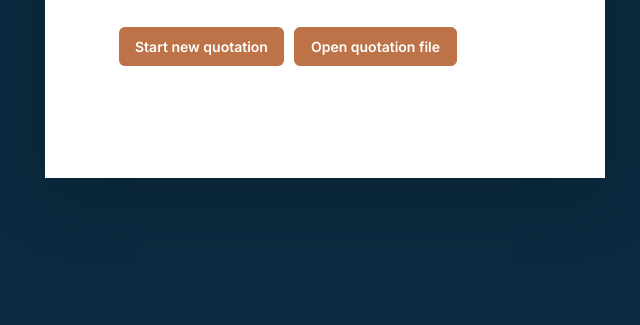
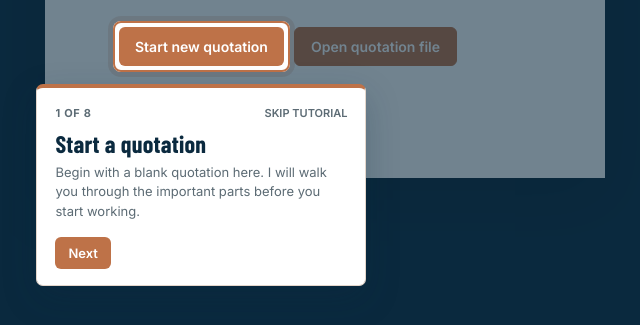
Before and after one commit to shawnie6769/Quotation-Generator, a website built with Vite: page quotation-app/index.html in a window 1280 px wide. Shown: the part 461-786 px from the top of the page, without its empty margins (315-955 px from the left). Built offline with nearby package versions, Linux system fonts and the light colour scheme.

Commit message:
feat: add tutorial feature with step-by-step guidance for new users

```diff
--- a/quotation-app/index.html
+++ b/quotation-app/index.html
@@ -114,6 +114,19 @@
   </main>
   </div>
 
+  <div class="tutorial" id="tutorial" hidden aria-live="polite">
+    <div class="tutorial-spotlight" id="tutorialSpotlight"></div>
+    <div class="tutorial-card" id="tutorialCard" role="dialog" aria-modal="false" aria-labelledby="tutorialTitle">
+      <div class="tutorial-progress"><span id="tutorialStepCount"></span><button class="tutorial-close" id="tutorialSkipBtn" type="button">Skip tutorial</button></div>
+      <h2 id="tutorialTitle"></h2>
+      <p id="tutorialText"></p>
+      <div class="tutorial-actions">
+        <button class="btn btn-quiet" id="tutorialBackBtn" type="button">Back</button>
+        <button class="btn btn-primary" id="tutorialNextBtn" type="button">Next</button>
+      </div>
+    </div>
+  </div>
+
   <script type="module" src="/src/main.js"></script>
 </body>
 </html>
--- a/quotation-app/src/main.js
+++ b/quotation-app/src/main.js
@@ -3,6 +3,7 @@ import { initializeItemsTable } from './components/itemsTable.js';
 import { initializeClientForm, resetClientForm } from './components/clientForm.js';
 import { recalculateTotals } from './components/totals.js';
 import { initializePdfExport } from './pdf/exportPdf.js';
+import { initializeTutorial } from './tutorial.js';
 import {
   clearDraft,
   createQuotationFile,
@@ -136,3 +137,6 @@ document.getElementById('editor').addEventListener('input', persistDraft);
 document.getElementById('editor').addEventListener('change', persistDraft);
 
 if (loadDraft()) document.getElementById('resumeQuotationBtn').hidden = false;
+
+const tutorial = initializeTutorial({ startNewQuotation });
+setTimeout(() => tutorial.start(), 250);
--- a/quotation-app/src/style.css
+++ b/quotation-app/src/style.css
@@ -18,6 +18,18 @@ body{
   -webkit-font-smoothing:antialiased;
 }
 [hidden]{display:none !important;}
+.tutorial-active{overflow:hidden;}
+.tutorial{position:fixed;inset:0;z-index:100;pointer-events:none;}
+.tutorial-spotlight{position:fixed;border:2px solid var(--clay);border-radius:8px;box-shadow:0 0 0 9999px rgba(11,42,63,.58),0 0 0 5px rgba(190,114,72,.18);pointer-events:none;transition:top .2s ease,left .2s ease,width .2s ease,height .2s ease;}
+.tutorial-card{position:fixed;z-index:101;pointer-events:auto;padding:18px 18px 16px;background:var(--white);border:1px solid #E4D6CB;border-top:4px solid var(--clay);border-radius:7px;box-shadow:0 12px 34px rgba(11,42,63,.22);color:var(--ink);transition:top .2s ease,left .2s ease;}
+.tutorial-progress{display:flex;align-items:center;justify-content:space-between;gap:12px;color:var(--slate);font-size:11px;font-weight:700;letter-spacing:.06em;text-transform:uppercase;}
+.tutorial-close{padding:0;border:0;background:none;color:var(--slate);font:600 11px 'Inter',sans-serif;cursor:pointer;text-transform:uppercase;}
+.tutorial-close:hover{color:var(--clay-dark);text-decoration:underline;}
+.tutorial-card h2{margin:12px 0 7px;color:var(--navy);font-size:24px;line-height:1;}
+.tutorial-card p{margin:0;color:var(--slate);font-size:13px;line-height:1.5;}
+.tutorial-actions{display:flex;align-items:center;justify-content:space-between;margin-top:16px;}
+.tutorial-actions .btn{padding:8px 13px;font-size:13px;}
+.tutorial-actions .btn-quiet{padding:8px 0;}
 .landing{min-height:100vh;display:grid;place-items:center;padding:24px;background:var(--navy);}
 .landing-panel{width:min(100%,560px);padding:clamp(34px,8vw,74px);background:var(--white);border-top:8px solid var(--clay);box-shadow:0 20px 60px rgba(0,0,0,.18);}
 .landing-kicker{margin:0 0 12px;color:var(--clay-dark);font-size:12px;font-weight:700;letter-spacing:.18em;}
@@ -176,6 +188,7 @@ textarea#terms:focus{border-color:var(--clay);}
   .landing-panel{padding:34px 24px 30px;}
   .landing-actions{display:grid;}
   .landing-actions .btn{width:100%;min-height:44px;}
+  .tutorial-card{padding:16px;}
   main{padding:20px 8px 56px;}
   .hint{margin-right:4px;margin-left:4px;line-height:1.45;}
   .toolbar{padding:12px 12px;}
--- /dev/null
+++ b/quotation-app/src/tutorial.js
@@ -0,0 +1,129 @@
+const tutorialKey = 'stoneric-quotation-tutorial-complete';
+
+export function initializeTutorial({ startNewQuotation }) {
+  const tutorial = document.getElementById('tutorial');
+  const spotlight = document.getElementById('tutorialSpotlight');
+  const card = document.getElementById('tutorialCard');
+  const title = document.getElementById('tutorialTitle');
+  const text = document.getElementById('tutorialText');
+  const stepCount = document.getElementById('tutorialStepCount');
+  const nextBtn = document.getElementById('tutorialNextBtn');
+  const backBtn = document.getElementById('tutorialBackBtn');
+  const skipBtn = document.getElementById('tutorialSkipBtn');
+  let stepIndex = 0;
+
+  const steps = [
+    {
+      target: '#startQuotationBtn',
+      title: 'Start a quotation',
+      text: 'Begin with a blank quotation here. I will walk you through the important parts before you start working.',
+      next: startNewQuotation
+    },
+    {
+      target: '#toolbarOpenQuotationBtn',
+      title: 'Open an existing quotation',
+      text: 'Use Open file whenever you have a saved Stoneric quotation file. Your client details, items, totals, and settings will be restored.'
+    },
+    {
+      target: '.meta-row',
+      title: 'Add client details',
+      text: 'Enter the company, address, contact person, email, and quotation date here. Changes are saved automatically on this device.'
+    },
+    {
+      target: '#itemsBody tr:first-child',
+      title: 'Add quotation items',
+      text: 'Each row is an item. Add its description, quantity, unit, and unit price. Use Add item below the table for more rows.'
+    },
+    {
+      target: '.toggle-row-total',
+      title: 'Exclude a row from totals',
+      text: 'Rows are included by default. Hover the row total and use the minus button when you want to show a unit price without adding that row to the quotation total.'
+    },
+    {
+      target: '.totals',
+      title: 'Review the totals',
+      text: 'The subtotal, VAT, and grand total update automatically as you edit quantities, prices, and the VAT percentage.'
+    },
+    {
+      target: '#saveQuotationBtn',
+      title: 'Save your quotation file',
+      text: 'Save file downloads a portable quotation file you can open later on this or another device. Your current draft is also saved automatically here.'
+    },
+    {
+      target: '#downloadBtn',
+      title: 'Export the finished PDF',
+      text: 'When the quotation is ready, Download PDF creates the client-facing quotation. You can return home at any time to resume or open another file.'
+    }
+  ];
+
+  function finish() {
+    localStorage.setItem(tutorialKey, 'true');
+    tutorial.hidden = true;
+    document.body.classList.remove('tutorial-active');
+  }
+
+  function positionCard(bounds) {
+    const cardWidth = Math.min(330, window.innerWidth - 32);
+    const gap = 18;
+    let left = bounds.left + (bounds.width / 2) - (cardWidth / 2);
+    let top = bounds.bottom + gap;
+    if (top + card.offsetHeight > window.innerHeight - 16) top = bounds.top - card.offsetHeight - gap;
+    left = Math.max(16, Math.min(left, window.innerWidth - cardWidth - 16));
+    top = Math.max(16, top);
+    card.style.width = `${cardWidth}px`;
+    card.style.left = `${left}px`;
+    card.style.top = `${top}px`;
+  }
+
+  function render() {
+    const step = steps[stepIndex];
+    const target = document.querySelector(step.target);
+    if (!target) {
+      if (stepIndex < steps.length - 1) {
+        stepIndex += 1;
+        render();
+      } else finish();
+      return;
+    }
+    const bounds = target.getBoundingClientRect();
+    spotlight.style.left = `${bounds.left - 6}px`;
+    spotlight.style.top = `${bounds.top - 6}px`;
+    spotlight.style.width = `${bounds.width + 12}px`;
+    spotlight.style.height = `${bounds.height + 12}px`;
+    title.textContent = step.title;
+    text.textContent = step.text;
+    stepCount.textContent = `${stepIndex + 1} of ${steps.length}`;
+    backBtn.hidden = stepIndex === 0;
+    nextBtn.textContent = stepIndex === steps.length - 1 ? 'Finish' : 'Next';
+    requestAnimationFrame(() => positionCard(bounds));
+  }
+
+  function start() {
+    if (localStorage.getItem(tutorialKey)) return;
+    tutorial.hidden = false;
+    document.body.classList.add('tutorial-active');
+    render();
+  }
+
+  nextBtn.addEventListener('click', () => {
+    const step = steps[stepIndex];
+    if (step.next) step.next();
+    if (stepIndex === steps.length - 1) finish();
+    else {
+      stepIndex += 1;
+      render();
+    }
+  });
+  backBtn.addEventListener('click', () => {
+    if (stepIndex > 0) {
+      stepIndex -= 1;
+      render();
+    }
+  });
+  skipBtn.addEventListener('click', finish);
+  window.addEventListener('resize', () => {
+    if (!tutorial.hidden) render();
+  });
+
+  return { start };
+}
```
